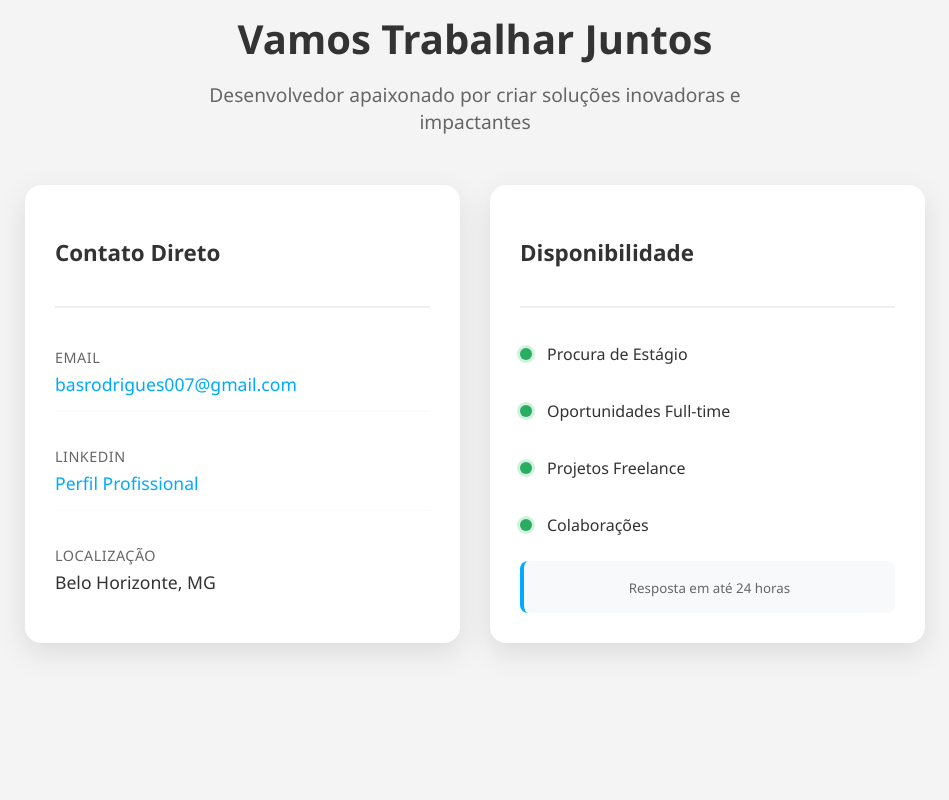
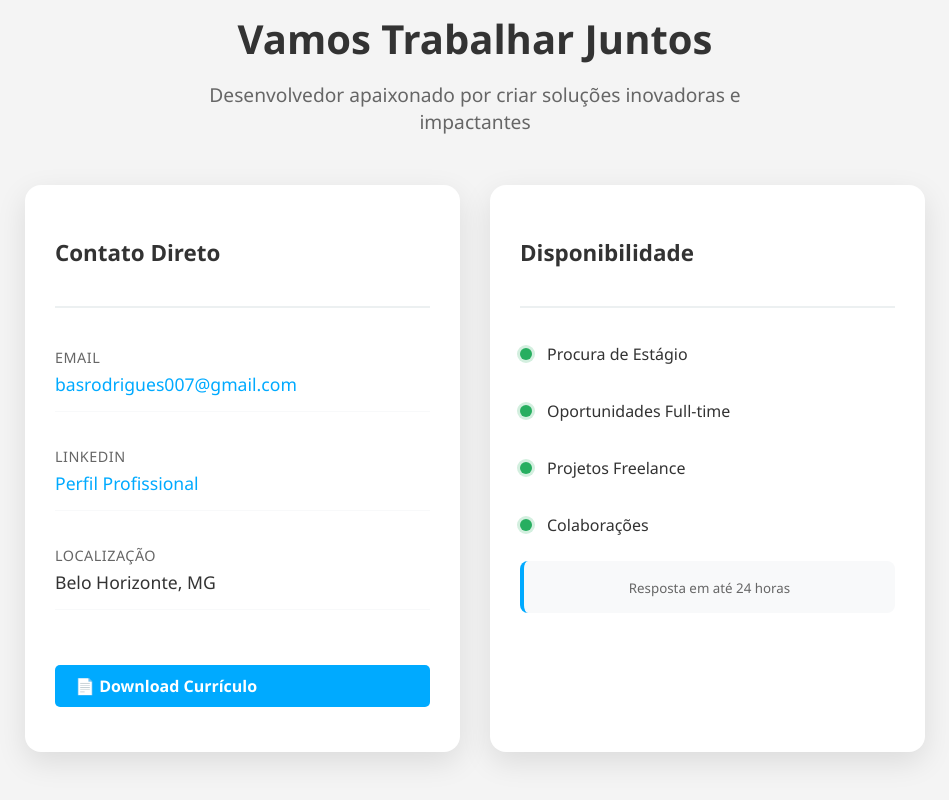
Before and after one commit to Basrodrigues07/Portifolio, a plain HTML site: page index.html in a window 1280 px wide. Shown: the part 2895-3695 px from the top of the page, without its empty margins (165-1114 px from the left). Before the commit the page ends 3618 px from the top, so only its background shows below. Drawn offline with Linux system fonts and the light colour scheme.

Commit message:
Adiciona botão de download do currículo e reorganiza estrutura de pastas

```diff
--- a/index.html
+++ b/index.html
@@ -218,6 +218,9 @@
                         <span class="label">Localização</span>
                         <span class="info">Belo Horizonte, MG</span>
                     </div>
+                    <div class="contact-item">
+                        <a href="assets/documents/Curriculo_BernardoAugusto.pdf" download="Curriculo_BernardoAugusto.pdf" class="btn-download">📄 Download Currículo</a>
+                    </div>
                 </div>
 
                 <div class="availability-card">
```
Also changed, not shown: 1 other file.
